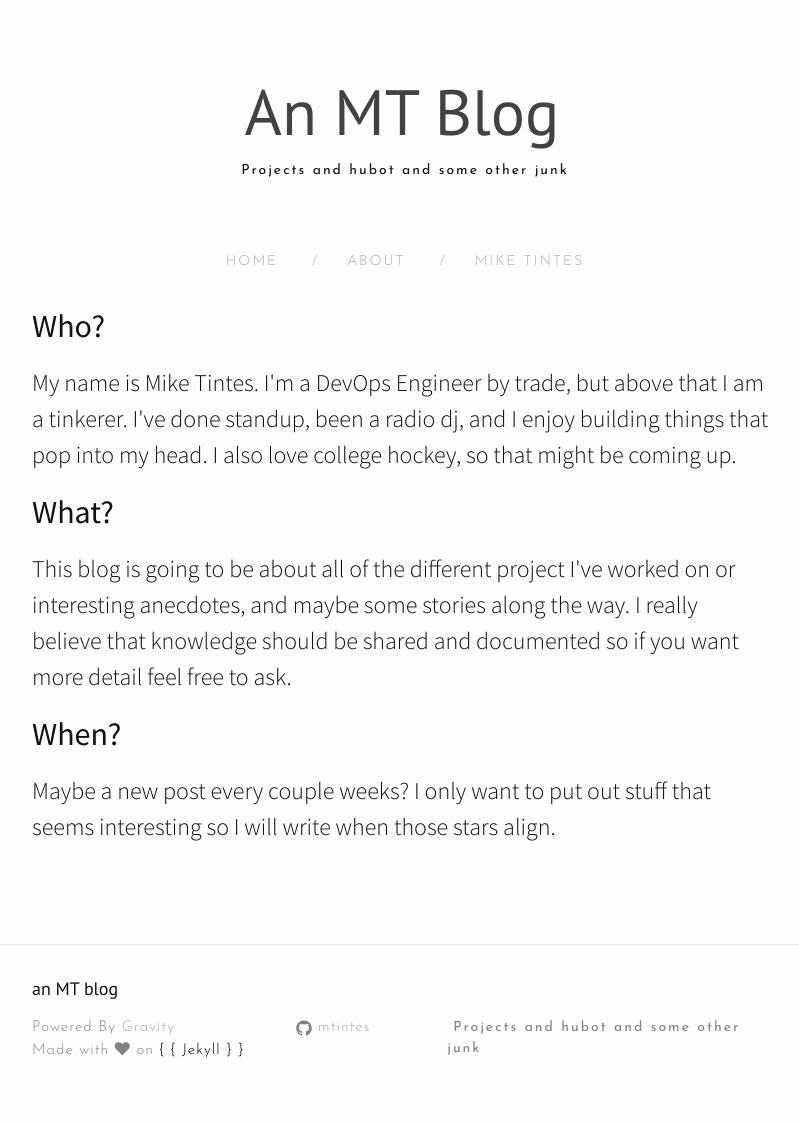
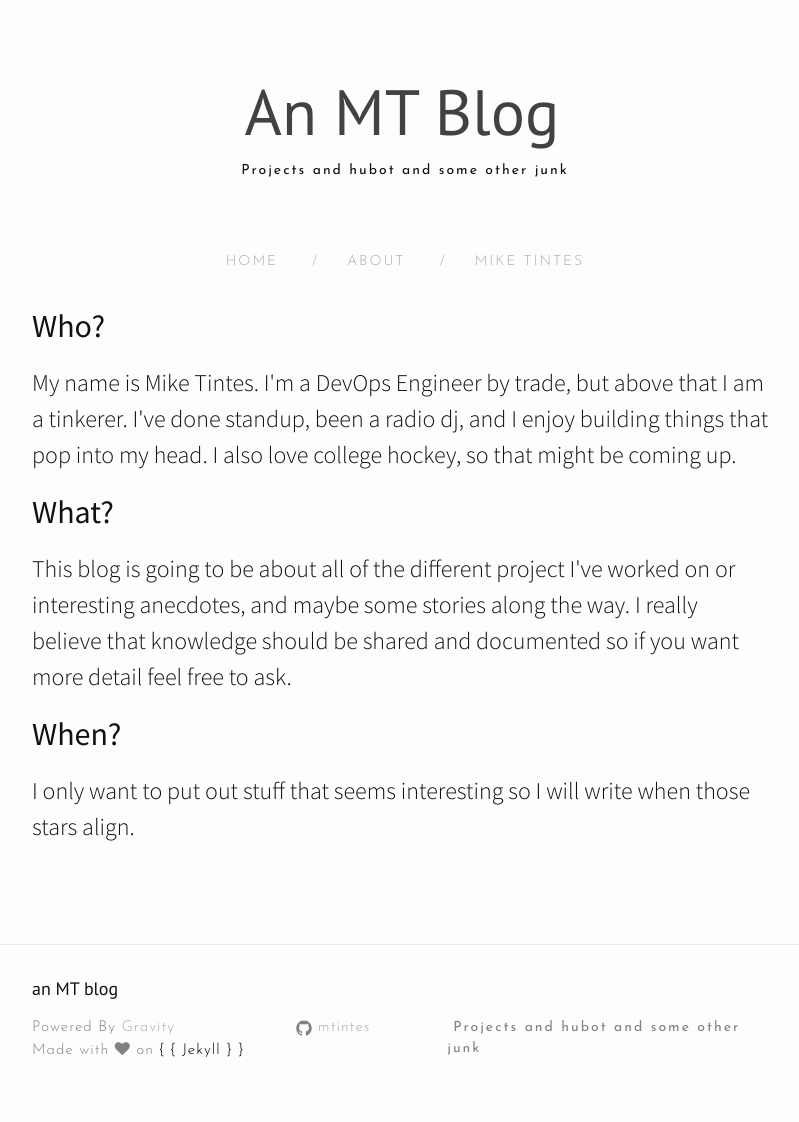
Before and after one commit to mtintes/mtintes.github.io, a Jekyll site: the page built from about.md, in a window 1280 px wide. Shown: the whole page, without its empty margins (238-1037 px from the left). Built offline with Jekyll 4.4.1, drawn with Linux system fonts in a browser that asks for light colours; nearby versions of some CDN libraries.

Commit message:
Update about.md

```diff
--- a/about.md
+++ b/about.md
@@ -11,5 +11,5 @@ permalink: /about/
 <p>This blog is going to be about all of the different project I've worked on or interesting anecdotes, and maybe some stories along the way. I really believe that knowledge should be shared and documented so if you want more detail feel free to ask.</p>
 
 <h2>When?</h2>
-<p>Maybe a new post every couple weeks? I only want to put out stuff that seems interesting so I will write when those stars align.
+<p>I only want to put out stuff that seems interesting so I will write when those stars align.
 </p>
```
